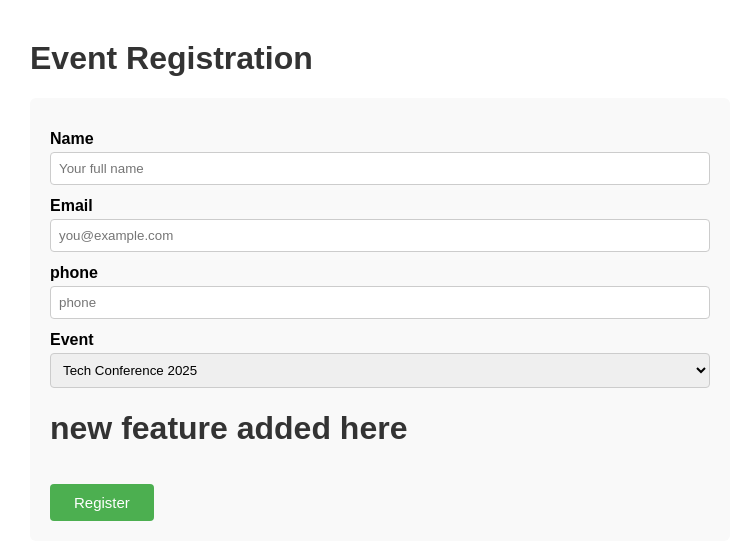
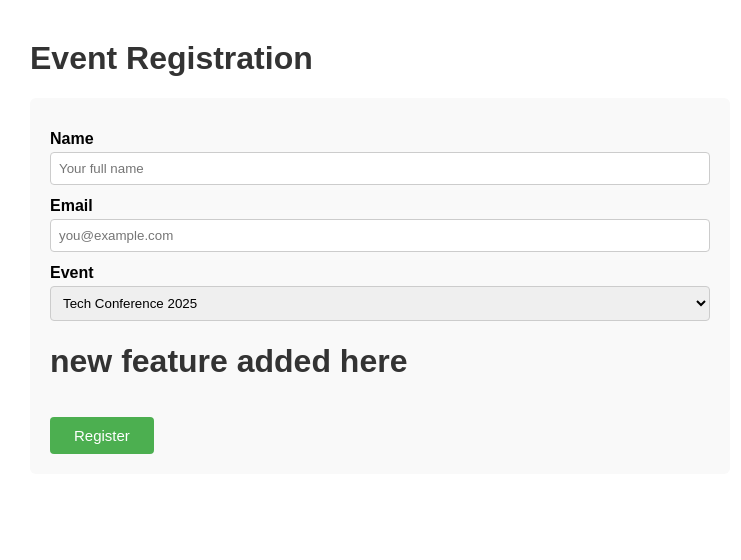
Before and after one commit to VPatil3155/Flask-project, a Flask app: page / in a window 1280 px wide. Shown: the top 560 px of the page, without its empty margins (260-1001 px from the left). Run offline with Flask 3, Linux system fonts and the light colour scheme.

Commit message:
Revert "new feature added"
This reverts commit 1c1d8bc9c899af51de0527615fecc02dd128dd70.

```diff
--- a/app.py
+++ b/app.py
@@ -11,9 +11,6 @@ def index():
         name  = request.form.get('name', '').strip()
         email = request.form.get('email', '').strip()
         event = request.form.get('event', '').strip()
-        phone = request.form.get('phone', '').strip()
-
-        print("new feature added");
 
         if not name or not email or not event:
             flash('All fields are required.', 'error')
--- a/templates/index.html
+++ b/templates/index.html
@@ -34,9 +34,6 @@
     <label>Email</label>
     <input type="email" name="email" placeholder="you@example.com" required>
 
-    <label>phone</label>
-    <input type="number" name="number" placeholder="phone" required>
-
     <label>Event</label>
     <select name="event">
       <option value="Tech Conference 2025">Tech Conference 2025</option>
```
